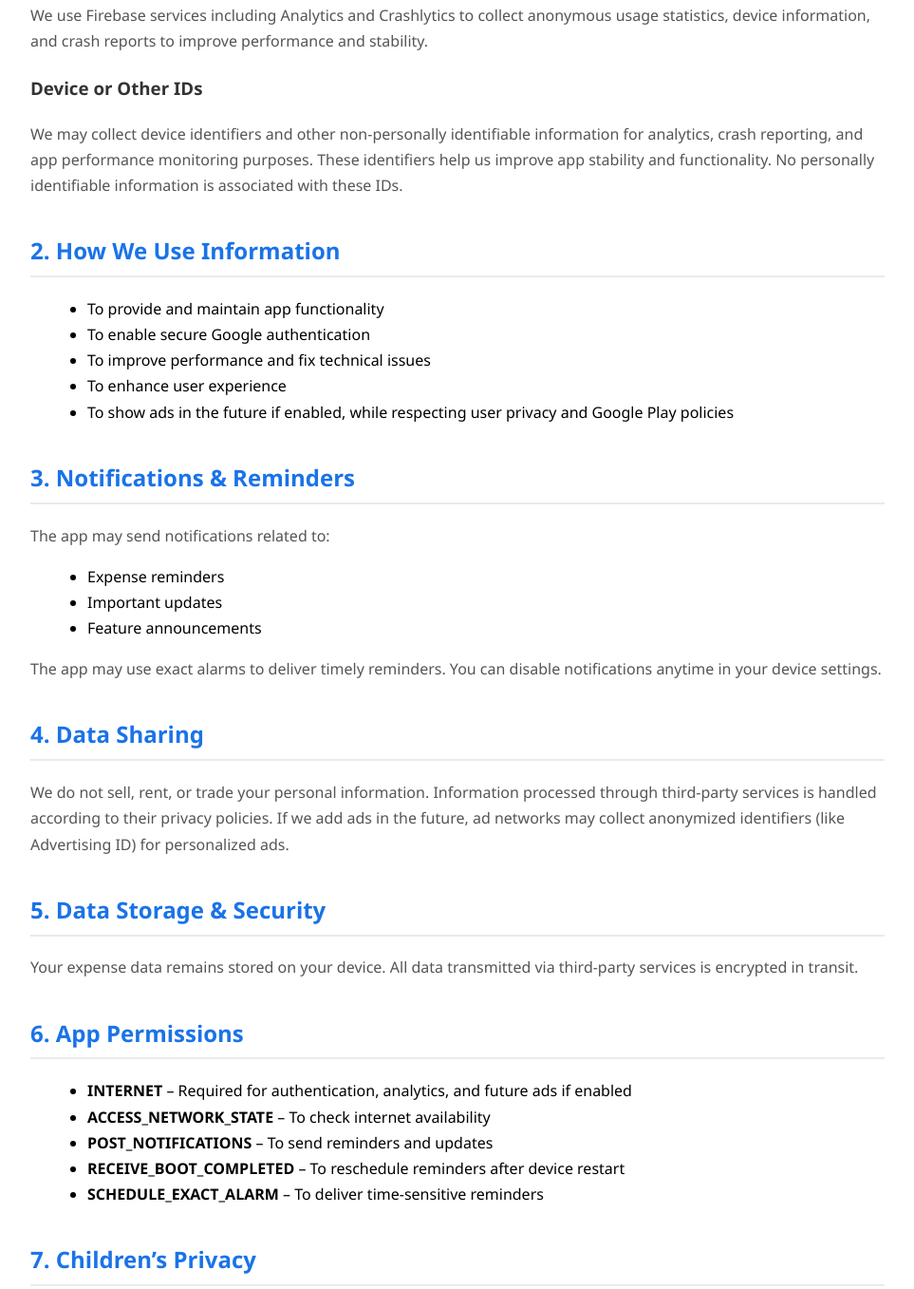
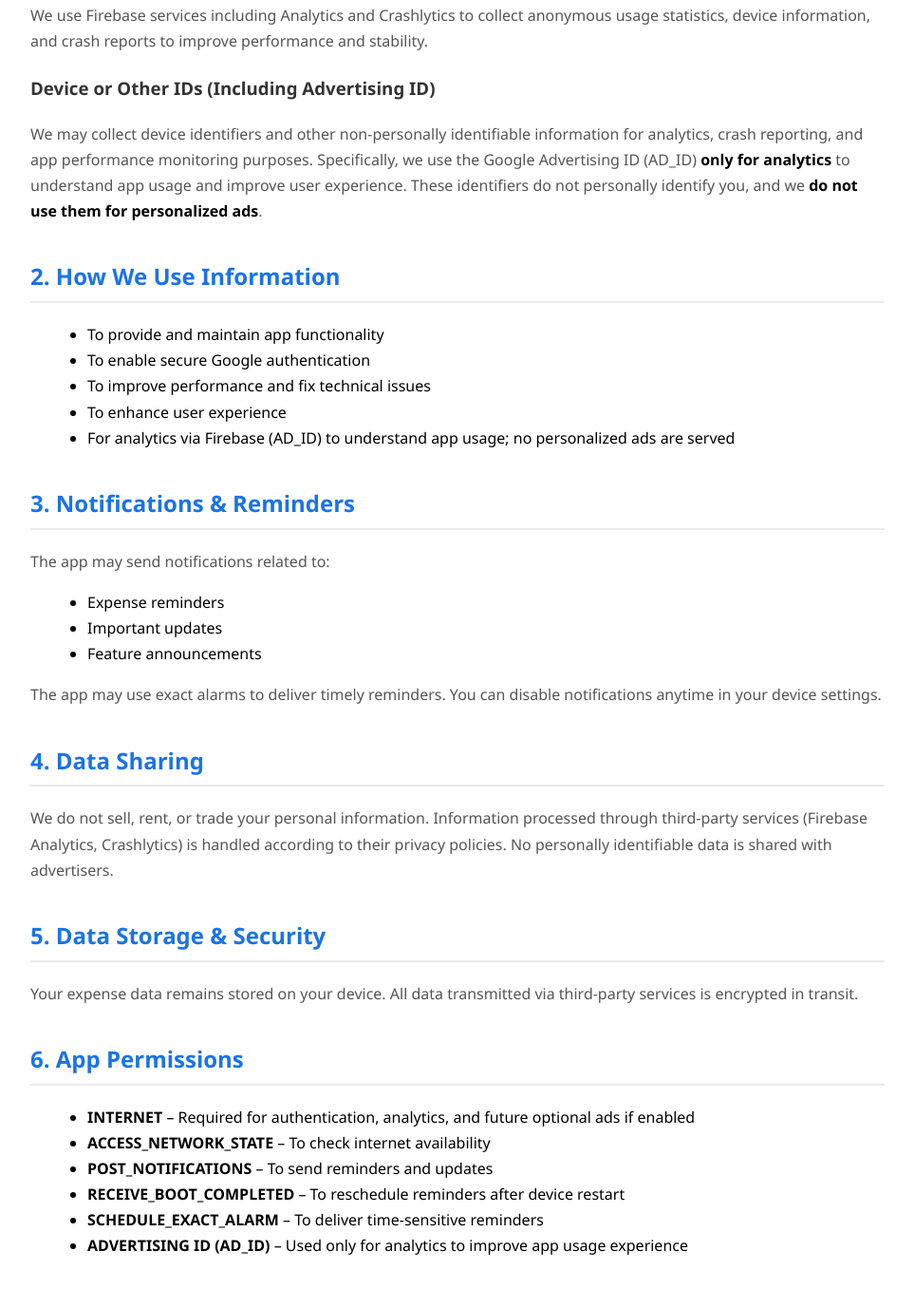
Before and after one commit to buzzyness-dev/Expense-PrivacyPolicy, a plain HTML site: page index.html in a window 1280 px wide. Shown: the part 713-2070 px from the top of the page at 95% size, without its empty margins (158-1121 px from the left). Drawn offline with Linux system fonts and the light colour scheme.

Commit message:
Update index.html

```diff
--- a/index.html
+++ b/index.html
@@ -65,12 +65,12 @@ to collect anonymous usage statistics, device information,
 and crash reports to improve performance and stability.
 </p>
 
-<h3>Device or Other IDs</h3>
+<h3>Device or Other IDs (Including Advertising ID)</h3>
 <p>
 We may collect device identifiers and other non-personally identifiable information
 for analytics, crash reporting, and app performance monitoring purposes.
-These identifiers help us improve app stability and functionality.
-No personally identifiable information is associated with these IDs.
+Specifically, we use the Google Advertising ID (AD_ID) <strong>only for analytics</strong> to understand app usage and improve user experience.
+These identifiers do not personally identify you, and we <strong>do not use them for personalized ads</strong>.
 </p>
 
 <h2>2. How We Use Information</h2>
@@ -79,7 +79,7 @@ No personally identifiable information is associated with these IDs.
 <li>To enable secure Google authentication</li>
 <li>To improve performance and fix technical issues</li>
 <li>To enhance user experience</li>
-<li>To show ads in the future if enabled, while respecting user privacy and Google Play policies</li>
+<li>For analytics via Firebase (AD_ID) to understand app usage; no personalized ads are served</li>
 </ul>
 
 <h2>3. Notifications & Reminders</h2>
@@ -97,8 +97,8 @@ You can disable notifications anytime in your device settings.
 <h2>4. Data Sharing</h2>
 <p>
 We do not sell, rent, or trade your personal information.
-Information processed through third-party services is handled according to their privacy policies.
-If we add ads in the future, ad networks may collect anonymized identifiers (like Advertising ID) for personalized ads.
+Information processed through third-party services (Firebase Analytics, Crashlytics) is handled according to their privacy policies.
+No personally identifiable data is shared with advertisers.
 </p>
 
 <h2>5. Data Storage & Security</h2>
@@ -109,11 +109,12 @@ All data transmitted via third-party services is encrypted in transit.
 
 <h2>6. App Permissions</h2>
 <ul>
-<li><strong>INTERNET</strong> – Required for authentication, analytics, and future ads if enabled</li>
+<li><strong>INTERNET</strong> – Required for authentication, analytics, and future optional ads if enabled</li>
 <li><strong>ACCESS_NETWORK_STATE</strong> – To check internet availability</li>
 <li><strong>POST_NOTIFICATIONS</strong> – To send reminders and updates</li>
 <li><strong>RECEIVE_BOOT_COMPLETED</strong> – To reschedule reminders after device restart</li>
 <li><strong>SCHEDULE_EXACT_ALARM</strong> – To deliver time-sensitive reminders</li>
+<li><strong>ADVERTISING ID (AD_ID)</strong> – Used only for analytics to improve app usage experience</li>
 </ul>
 
 <h2>7. Children’s Privacy</h2>
```
